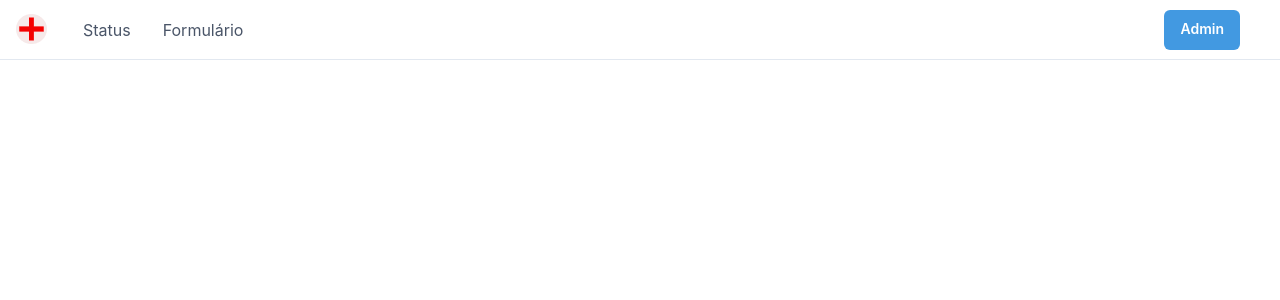
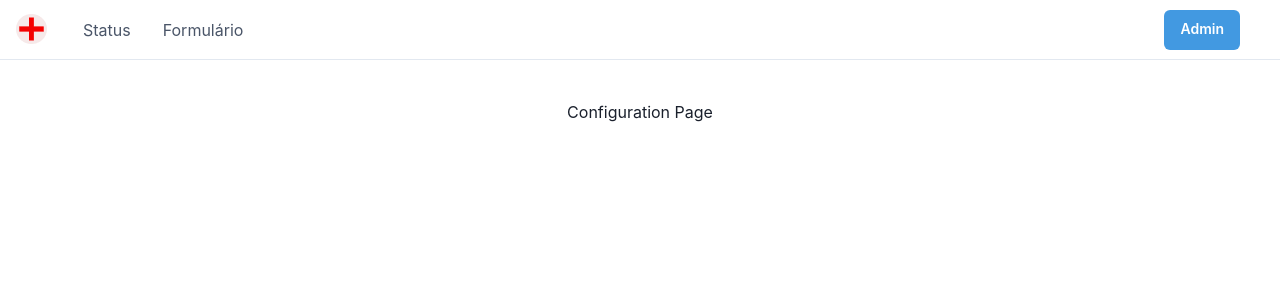
Before and after one commit to mateusvg/sistema_atestado_medico_Type_script, a React (Create React App) app: page /login/configuration in a window 1280 px wide. Shown: the top 300 px of the page. Built offline with nearby package versions, Linux system fonts and the light colour scheme.

Commit message:
configuration page

```diff
--- a/src/App.tsx
+++ b/src/App.tsx
@@ -6,6 +6,7 @@ import Table from './pages/Table'
 import Status from './pages/Status'
 import Home from './pages/Home'
 import Calendar from './pages/Calendar'
+import Configuration from './pages/Configuration'
 import { useState } from 'react';
 
 
@@ -24,6 +25,7 @@ const App = () => {
         <Route path="/login/table" element={<Table setAuth={setAuth}/>} />
         <Route path="/status" element={<Status />} />
         <Route path="/form/status" element={<Status />} />
+        <Route path="/login/configuration" element={<Configuration />} />
       </Routes>
     </>
   );
--- a/src/Components/Menu.tsx
+++ b/src/Components/Menu.tsx
@@ -51,7 +51,7 @@ export default function NavLink(props: any) {
                         </Center>
                         <br />
                         <MenuDivider />
-                        <MenuItem>Configurações</MenuItem>
+                        <MenuItem onClick={() => { navigate('/login/configuration') }}>Configurações</MenuItem>
                         <MenuItem onClick={() => { handleLogout(props) }}>Logout</MenuItem>
                     </MenuList>
                 </Menu>
--- a/src/Components/NavBar.tsx
+++ b/src/Components/NavBar.tsx
@@ -13,18 +13,14 @@ import {
     useDisclosure,
     HStack,
 } from '@chakra-ui/react';
-
 import {
     HamburgerIcon,
     CloseIcon,
     ChevronDownIcon,
 } from '@chakra-ui/icons'
-
 import Menu from './Menu'
 import Logo from '../assets/img/Logo.png'
-
 import { useNavigate } from 'react-router-dom';
-import React from 'react';
 
 export default function WithSubnavigation(props: any) {
     const navigate = useNavigate();
@@ -117,7 +113,6 @@ export default function WithSubnavigation(props: any) {
                         Agendamento
                     </Button>
                 </Stack> : <> </> }
-
 
                 <Stack
                     flex={{ base: 1, md: 0 }}
--- /dev/null
+++ b/src/Pages/Configuration.tsx
@@ -0,0 +1,7 @@
+import {
+
+    Center
+} from '@chakra-ui/react';
+export default function Simple() {
+    return(<Center mt={10}>Configuration Page</Center>)
+}
```
